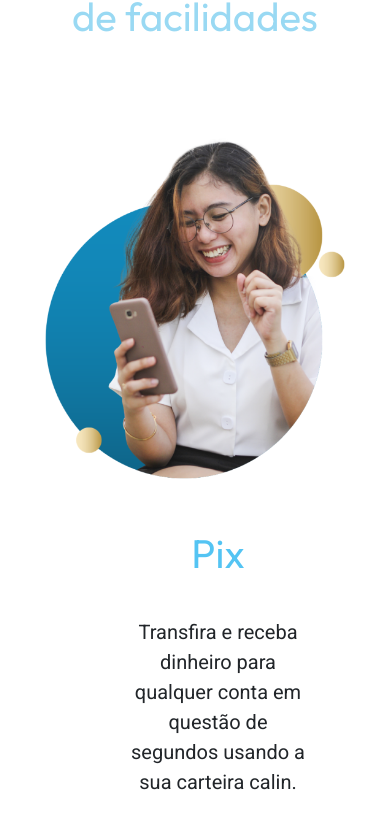
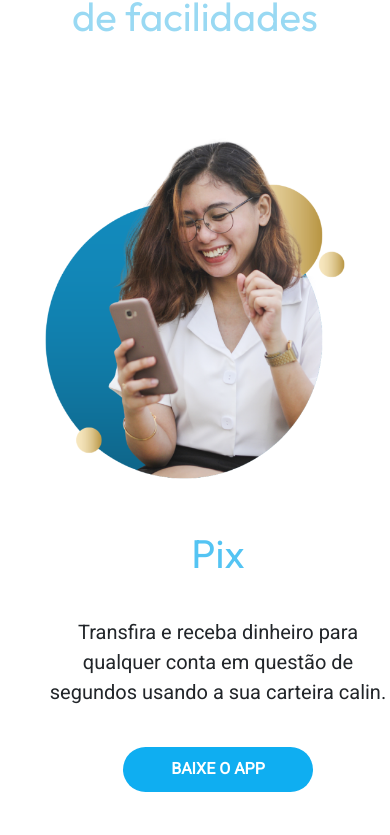
Before and after one commit to JonathasCostaAlves/calin, a React (Create React App) app: page / in a window 390 px wide. Shown: the part 1769-2604 px from the top of the page. Built offline with nearby package versions, Linux system fonts and the light colour scheme.

Commit message:
Alterações em css para ajustes de responsividade

```diff
--- a/src/components/ComponentsHome/Advantages2/styles.css
+++ b/src/components/ComponentsHome/Advantages2/styles.css
@@ -20,11 +20,6 @@
   border: none;
 }
 
-
-
-
-
-
 @media (max-width: 767.98px) {
    .advantages2  h3{
       font-size: 48px;
--- a/src/components/ComponentsHome/Facilities/styles.css
+++ b/src/components/ComponentsHome/Facilities/styles.css
@@ -48,6 +48,10 @@
 }
 
 @media (max-width: 767.98px){
+    .facilities .ease{
+        margin: 0px;
+
+    }
     .facilities  h2{
         font-size: 40px;
 
```
